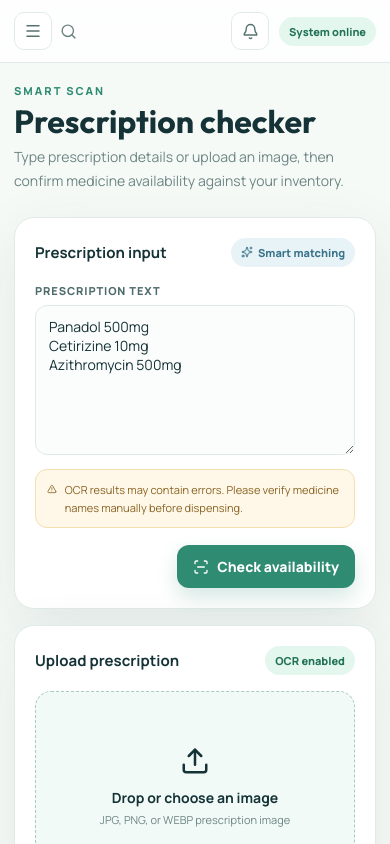
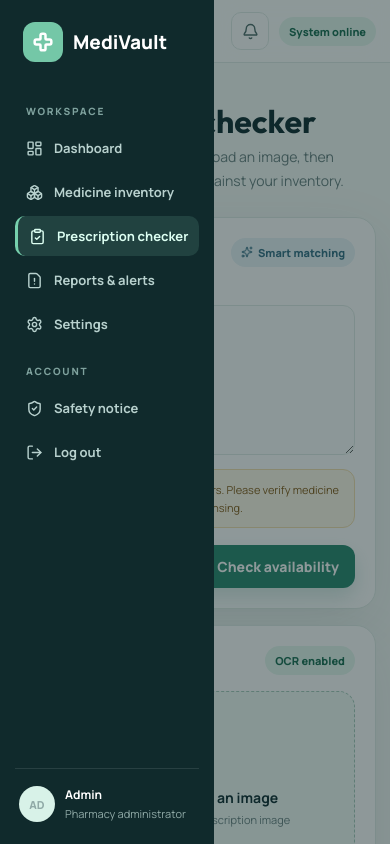
Before and after one commit to adeshasur/MediVault, a Next.js app: page /checker in a window 390 px wide. Both pictures are taken after a click on the button 33 px from the left and 31 px from the top of the page. Shown: the top 844 px of the page. Built offline with nearby package versions, Linux system fonts and the light colour scheme.

Commit message:
Add mobile navigation menu

```diff
--- a/src/app/globals.css
+++ b/src/app/globals.css
@@ -110,6 +110,7 @@ textarea.input { min-height: 150px; resize: vertical; }
 .top-actions { align-items: center; display: flex; gap: 10px; }
 .icon-btn { align-items: center; background: white; border: 1px solid var(--line); border-radius: 10px; color: #567270; display: flex; height: 38px; justify-content: center; width: 38px; }
 .mobile-menu { display: none; }
+.nav-backdrop { display: none; }
 .content { max-width: 1540px; padding: 30px; }
 .stats { display: grid; gap: 14px; grid-template-columns: repeat(4, 1fr); }
 .stat-card { padding: 18px; }
@@ -210,6 +211,8 @@ td b { display: block; }
   .preview { width: min(90vw, 430px); }
   .shell { grid-template-columns: 1fr; }
   .sidebar { display: none; }
+  .sidebar.open { display: flex; left: 0; position: fixed; z-index: 8; }
+  .nav-backdrop { background: rgba(5, 28, 29, .45); border: 0; display: block; inset: 0; position: fixed; z-index: 7; }
   .mobile-menu { display: flex; }
   .stats { grid-template-columns: repeat(2, 1fr); }
   .dashboard-grid, .split { grid-template-columns: 1fr; }
--- a/src/components/AppShell.jsx
+++ b/src/components/AppShell.jsx
@@ -2,6 +2,7 @@
 
 import Link from "next/link";
 import { usePathname } from "next/navigation";
+import { useState } from "react";
 import { Bell, Boxes, ClipboardCheck, FileWarning, LayoutDashboard, LogOut, Menu, Search, Settings, ShieldCheck } from "lucide-react";
 import Logo from "./Logo";
 
@@ -15,13 +16,14 @@ const nav = [
 
 export default function AppShell({ children }) {
   const path = usePathname();
+  const [menuOpen, setMenuOpen] = useState(false);
   return (
     <div className="shell">
-      <aside className="sidebar">
+      <aside className={`sidebar ${menuOpen ? "open" : ""}`}>
         <Logo />
         <div className="nav-group-title">Workspace</div>
         {nav.map(({ href, label, icon: Icon }) => (
-          <Link className={`side-link ${path.startsWith(href) ? "active" : ""}`} href={href} key={href}><Icon size={17} />{label}</Link>
+          <Link className={`side-link ${path.startsWith(href) ? "active" : ""}`} href={href} key={href} onClick={() => setMenuOpen(false)}><Icon size={17} />{label}</Link>
         ))}
         <div className="nav-group-title">Account</div>
         <Link className="side-link" href="/"><ShieldCheck size={17} />Safety notice</Link>
@@ -32,11 +34,12 @@ export default function AppShell({ children }) {
       </aside>
       <main className="workspace">
         <header className="topbar">
-          <div className="searchbox"><button className="icon-btn mobile-menu"><Menu size={18} /></button><Search size={17} /><input placeholder="Search inventory..." /></div>
+          <div className="searchbox"><button className="icon-btn mobile-menu" onClick={() => setMenuOpen(!menuOpen)}><Menu size={18} /></button><Search size={17} /><input placeholder="Search inventory..." /></div>
           <div className="top-actions"><button className="icon-btn"><Bell size={17} /></button><span className="pill green">System online</span></div>
         </header>
         <div className="content">{children}</div>
       </main>
+      {menuOpen && <button aria-label="Close navigation" className="nav-backdrop" onClick={() => setMenuOpen(false)} />}
     </div>
   );
 }
```
